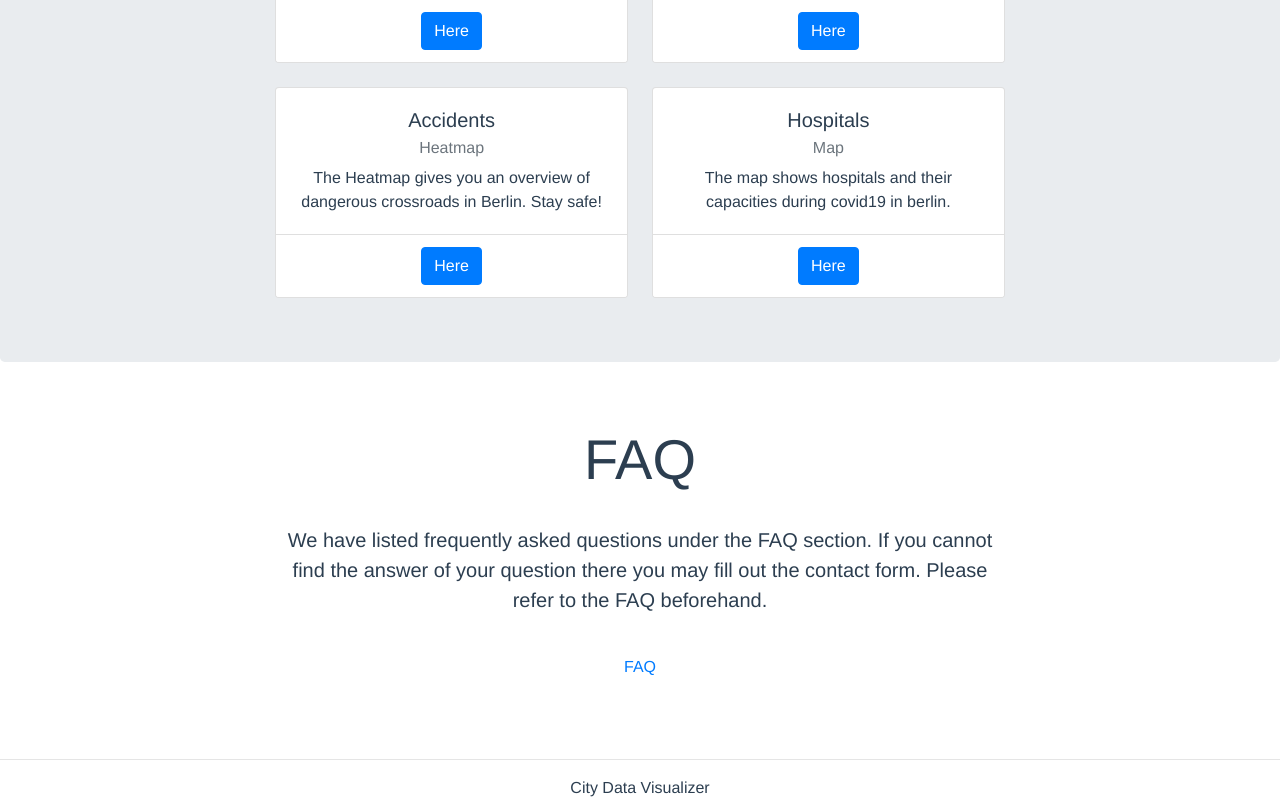
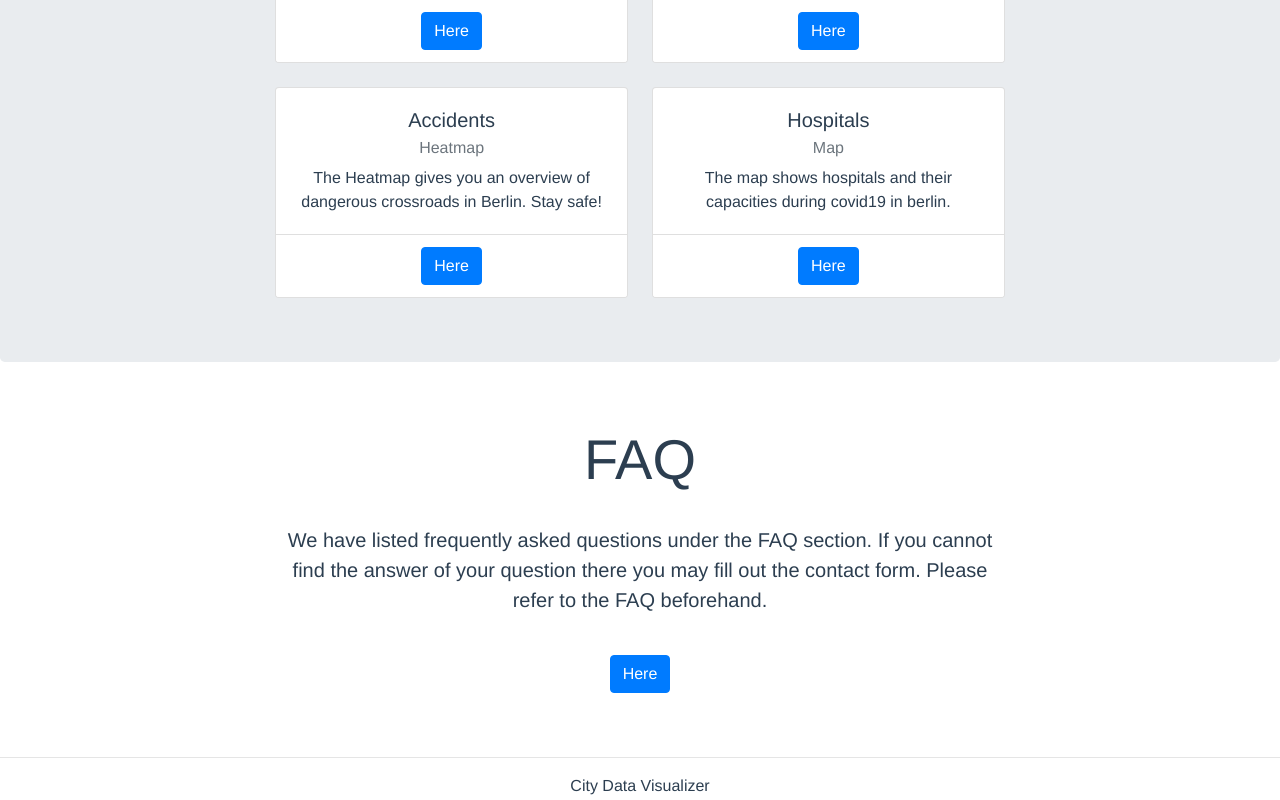
Before and after one commit to Api-visualizer/city-data-visualizer-FE, a Vue app: page / in a window 1280 px wide. Shown: the part 1122-1922 px from the top of the page. Built offline with nearby package versions, Linux system fonts and the light colour scheme; what vue-apexcharts would draw is missing.

Commit message:
changed faq link

```diff
--- a/src/views/LandingPage.vue
+++ b/src/views/LandingPage.vue
@@ -97,7 +97,7 @@
       <div class="jumbotron">
         <h1 class="display-4">FAQ</h1>
         <p class="lead pt-4" style="padding-bottom: 24px;">We have listed frequently asked questions under the FAQ section. If you cannot find the answer of your question there you may fill out the contact form. Please refer to the FAQ beforehand.</p>
-        <p><a href="/berlin/faq"><ul>FAQ</ul></a></p>
+        <a class="btn btn-primary" href="/berlin/faq" role="button">Here</a>
       </div>
 
     </div>
```
